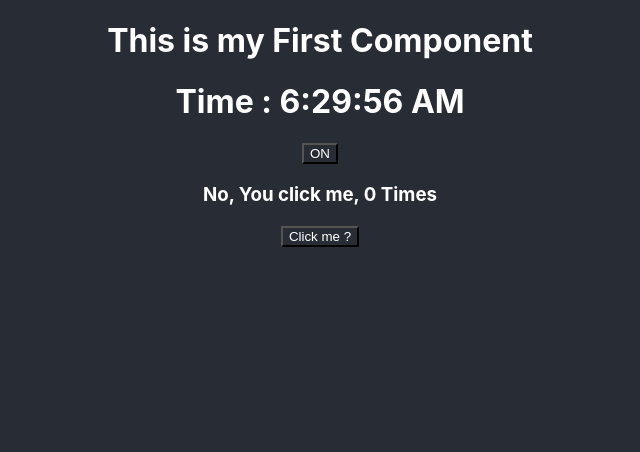
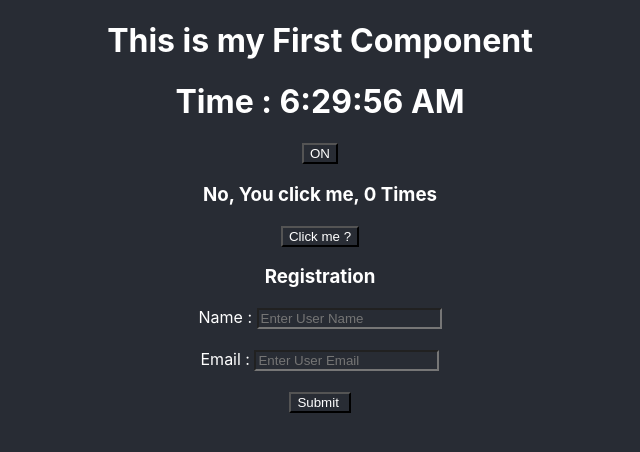
Before and after one commit to Shahariar348/LearningReact, a React (Create React App) app: page / in a window 1280 px wide. Shown: the top 452 px of the page, without its empty margins (320-960 px from the left). Built offline with nearby package versions, Linux system fonts and the light colour scheme.

Commit message:
FormHandleing in React

```diff
--- a/src/App.js
+++ b/src/App.js
@@ -3,6 +3,7 @@ import './App.css';
 import CreateComponent from './Component/CreatCopponent';
 import StateFullComponent from './Component/StateFullComponent';
 import Toggle from './Component/HandlingEvents';
+import FormHandle from './Component/FormHandle'
 
 function App() {
   return (
@@ -10,6 +11,7 @@ function App() {
          <CreateComponent/>
          <StateFullComponent/>
          <Toggle/>
+         <FormHandle/>
     </div>
   );
 }
--- /dev/null
+++ b/src/Component/FormHandle.jsx
@@ -0,0 +1,60 @@
+import React from "react";
+
+export default class ControlledComponent extends React.Component{
+
+    constructor(props){
+        super(props)
+        this.state={
+            username:"",
+            useremail:""
+        }
+    }
+
+    ChangeHandler =(e)=>{
+        this.setState({
+          [e.target.name]:e.target.value,
+
+        })
+    }
+
+    hadleSubmit=(e)=>{
+
+        e.preventDefault()
+
+      console.log( this.state)
+    }
+    render(){
+        const {username,useremail} =this.state
+
+        return(
+           <div>
+            <h3>Registration</h3>
+               <form onSubmit={this.hadleSubmit}>
+                  <label>Name : </label>
+                  <input
+                   type="text"
+                   name="username"
+                   placeholder="Enter User Name"
+                   value={username}
+                   onChange={(e)=>this.ChangeHandler(e)}
+                   />
+                   <br /> <br />
+                 <label>Email : </label>
+                  <input
+                   type="text"
+                   name="useremail"
+                   placeholder="Enter User Email"
+                   value={useremail}
+                   onChange={(e)=>this.ChangeHandler(e)}
+                   />
+                     <br /> <br />
+                   <input
+                    type="submit"
+                    value="Submit "
+                   />
+               </form>
+           </div>
+        )
+    }
+
+}
```
